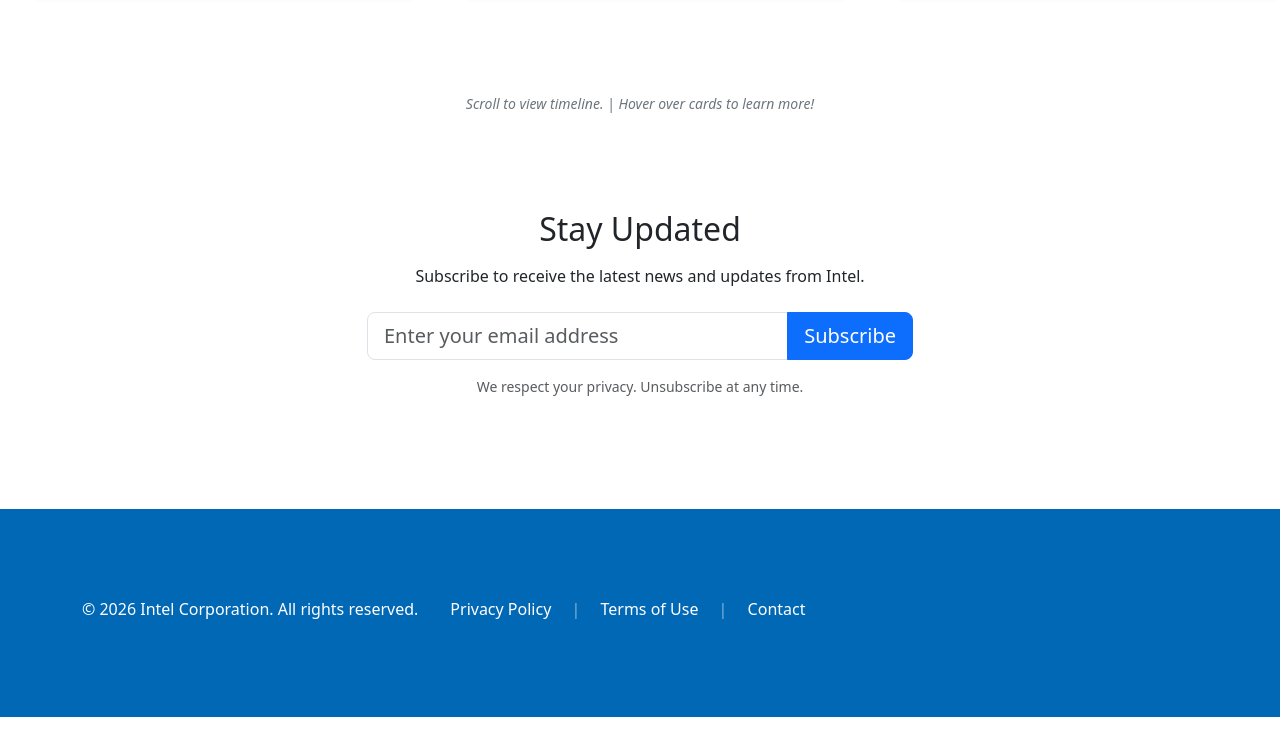
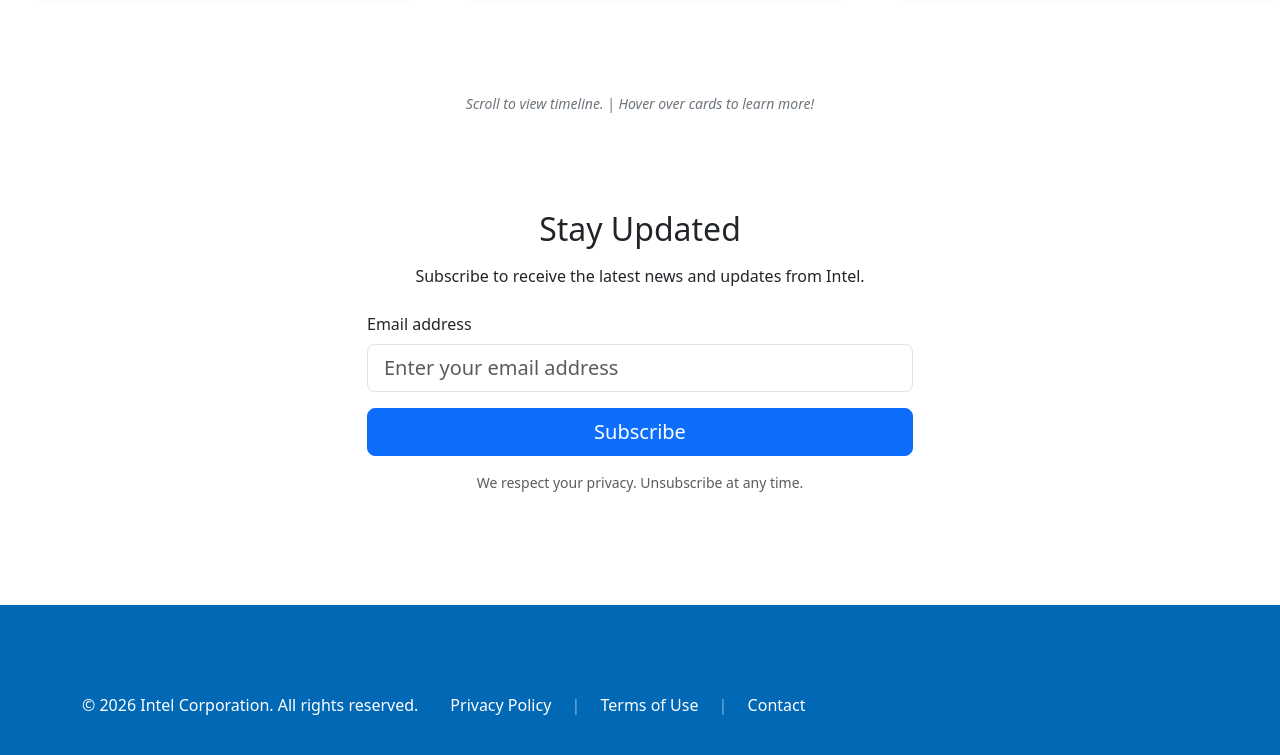
Before and after one commit to SixFloorsUp/03-project-intel-localization, a plain HTML site: page index.html in a window 1280 px wide. Shown: the part 702-1457 px from the top of the page. Before the commit the page ends 1419 px from the top, so only its background shows below. Drawn offline with nearby package versions, Linux system fonts and the light colour scheme.

Commit message:
Modified email subscription section

```diff
--- a/index.html
+++ b/index.html
@@ -152,9 +152,13 @@
         <h2 class="text-center mb-3">Stay Updated</h2>
         <p class="text-center mb-4">Subscribe to receive the latest news and updates from Intel.</p>
         <form>
-          <div class="input-group input-group-lg mb-3">
-            <input type="email" class="form-control" placeholder="Enter your email address" aria-label="Email address" required>
-            <button class="btn btn-primary" type="submit">Subscribe</button>
+          <!-- Bootstrap enhanced subscription form -->
+          <div class="mb-3">
+            <label for="subscribeEmail" class="form-label">Email address</label>
+            <input type="email" class="form-control form-control-lg" id="subscribeEmail" placeholder="Enter your email address" required>
+          </div>
+          <div class="d-grid gap-2 mb-3">
+            <button class="btn btn-primary btn-lg" type="submit">Subscribe</button>
           </div>
           <p class="text-muted text-center small">We respect your privacy. Unsubscribe at any time.</p>
         </form>
```
